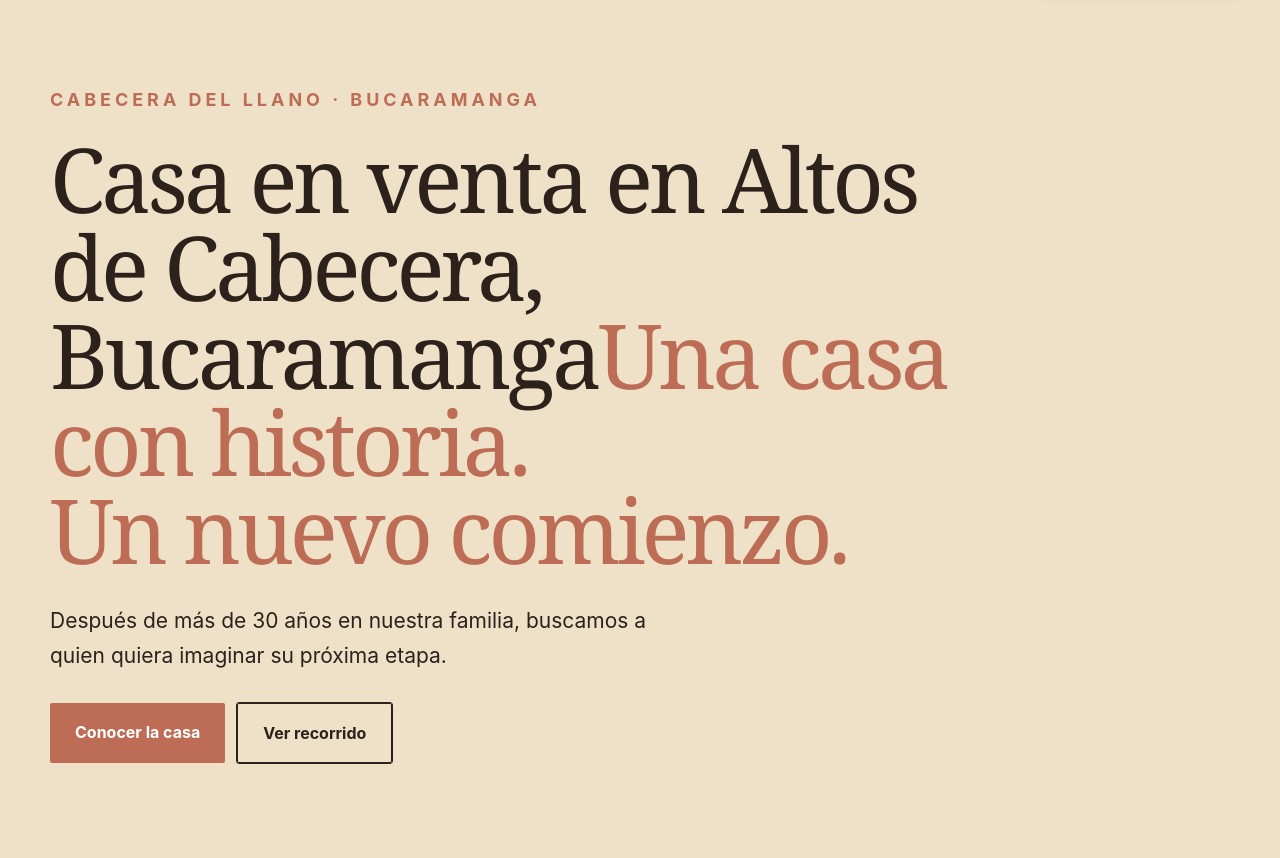
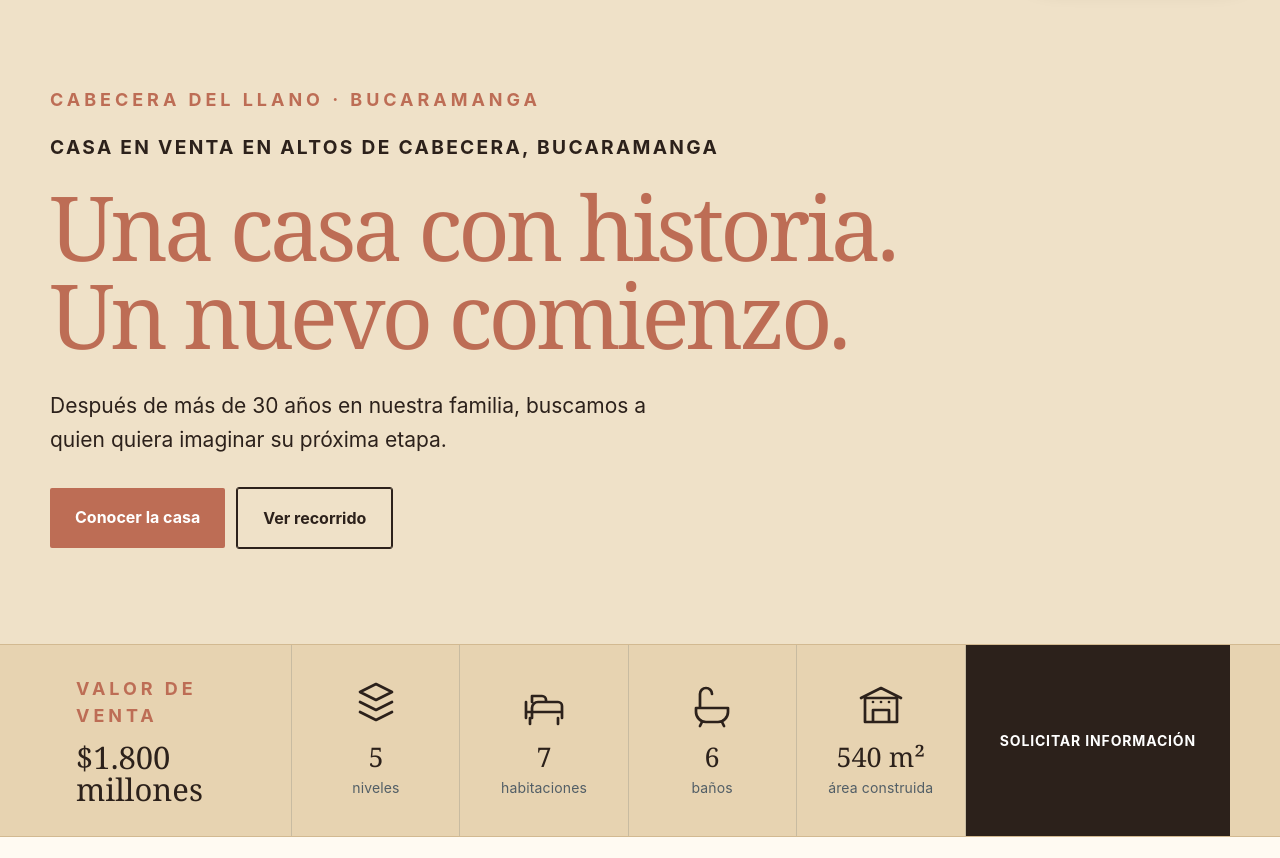
Before and after one commit to HannaSpot/Casa41-111, a Next.js app: page / in a window 1280 px wide. Shown: the part 802-1660 px from the top of the page. Built offline with nearby package versions, Linux system fonts and the light colour scheme; no server answers.

Commit message:
SEO: actualizar app/globals.css

```diff
--- a/app/globals.css
+++ b/app/globals.css
@@ -55,6 +55,8 @@ body{font-size:17px}
 .eyebrow{font-size:14px;letter-spacing:.2em}
 .hero{position:relative}
 .heroIntro h1{font-size:clamp(54px,7vw,94px)}
+.heroIntro h1 .seoTitle{display:block;margin:0 0 22px;font-family:-apple-system,BlinkMacSystemFont,"Segoe UI",Arial,sans-serif;font-size:clamp(16px,1.5vw,21px);font-weight:750;line-height:1.35;letter-spacing:.12em;text-transform:uppercase;color:var(--ink)}
+.heroIntro h1 em{display:block}
 .lead{font-size:21px}
 .button{font-size:16px;padding:17px 25px}
 .story h2,.possibility h2,.sectionTitle h2,.contact h2{font-size:clamp(48px,5.6vw,76px)}
```
